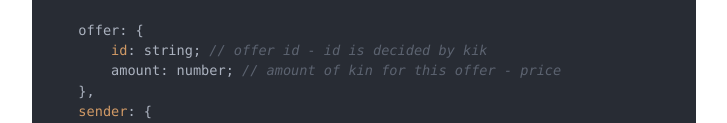
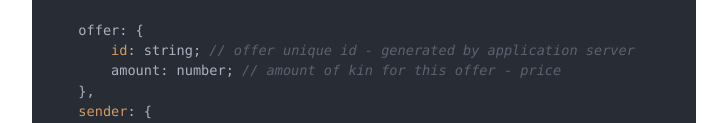
Before and after one commit to kinecosystem/kin-ecosystem-sdk-docs, a plain HTML site: page docs/jwt.html in a window 1280 px wide. Shown: the part 4379-4502 px from the top of the page, without its empty margins (276-1003 px from the left). Drawn offline with nearby package versions, Linux system fonts and the light colour scheme.

Commit message:
Deploy website
Deploy website version based on 37de12211efdb49c5ae1ff2bd21a7ded61e0aeb1

```diff
--- a/docs/jwt.html
+++ b/docs/jwt.html
@@ -164,7 +164,7 @@ eyJhbGciOiJFUzI<span class="hljs-number">1</span>NiIsInR<span class="hljs-number
     sub: string; <span class="hljs-comment">// subject - "pay_to_user"</span>
 
     offer: {
-        <span class="hljs-attr">id</span>: string; <span class="hljs-comment">// offer id - id is decided by kik</span>
+        <span class="hljs-attr">id</span>: string; <span class="hljs-comment">// offer unique id - generated by application server</span>
         amount: number; <span class="hljs-comment">// amount of kin for this offer - price</span>
     },
     <span class="hljs-attr">sender</span>: {
```
